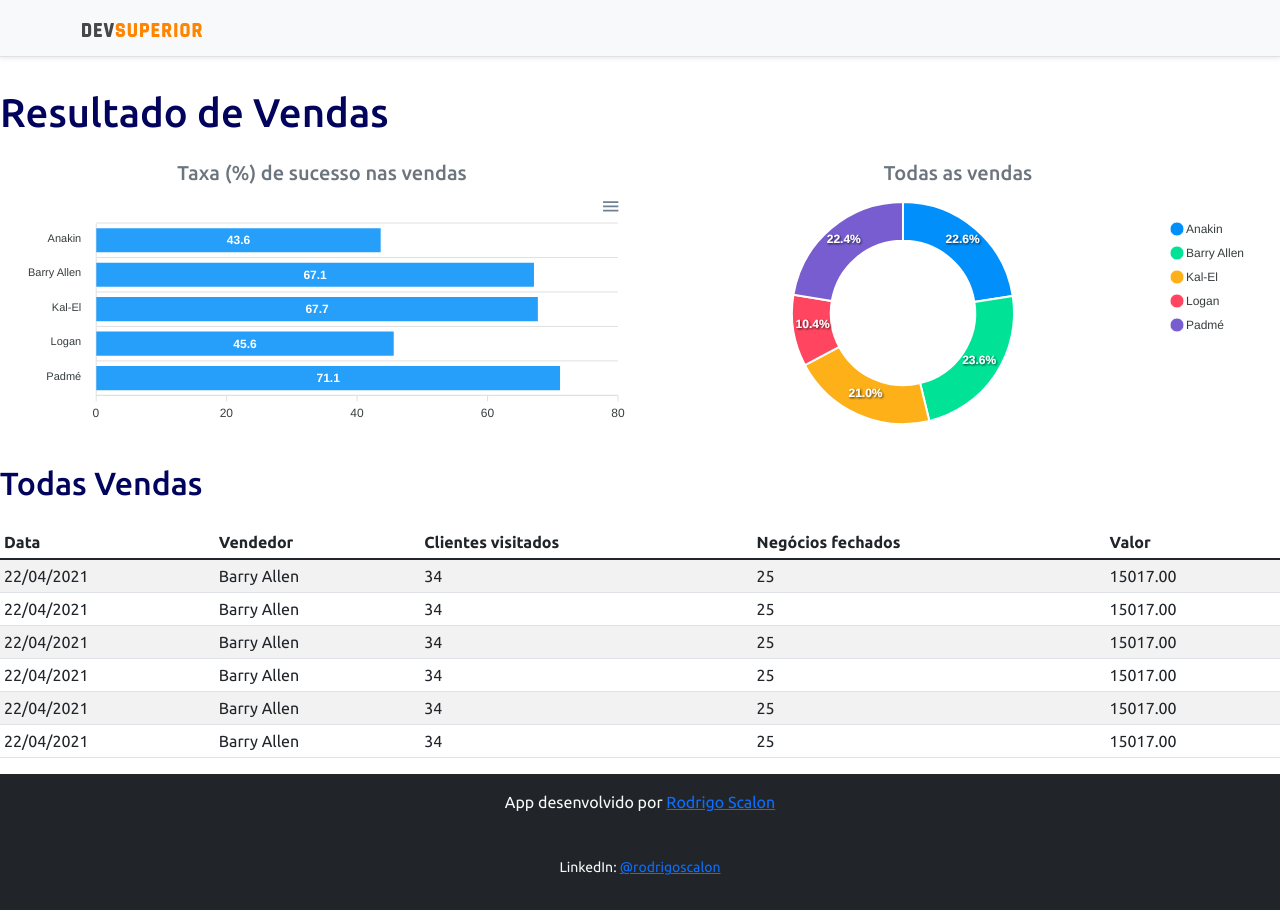
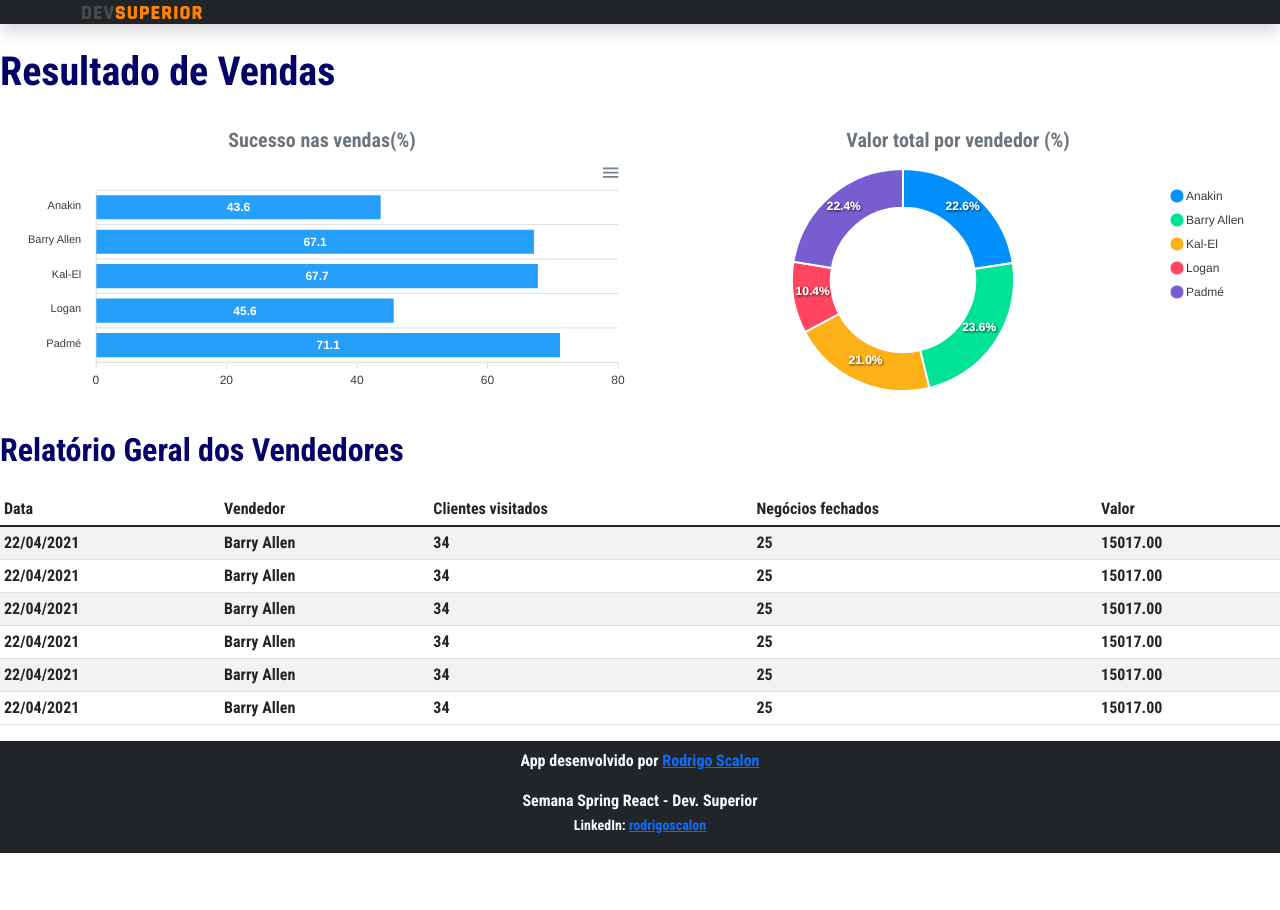
Before and after one commit to RodrigoScalon/Projeto-STS-Vendas, a React (Create React App) app in the folder frontend/: page / in a window 1280 px wide. After the commit the page ends 853 px from the top, so only its background shows below. Built offline with nearby package versions, Linux system fonts and the light colour scheme.

Commit message:
FrontEnd test

```diff
--- a/frontend/src/App.tsx
+++ b/frontend/src/App.tsx
@@ -11,12 +11,12 @@ function App() {
 
       <div className="conteiner">
 
-        <h1 className="text-primary py-3"> Resultado de Vendas </h1>
+        <h1 className="text-primary py-4"> Resultado de Vendas </h1>
 
         <div className="row px-3">
           <div className="col-sm-6">
 
-            <h5 className="text-center text-secondary">Taxa (%) de sucesso nas vendas</h5>
+            <h5 className="text-center text-secondary">Sucesso nas vendas(%)</h5>
 
             <BarChart />
 
@@ -24,13 +24,14 @@ function App() {
 
           <div className="col-sm-6">
 
-            <h5 className="text-center text-secondary">Todas as vendas</h5>
+            <h5 className="text-center text-secondary">Valor total por vendedor (%)</h5>
+
             <DonutChart />
           </div>
         </div>
 
         <div className="py-3">
-          <h2 className="text-primary"> Todas Vendas
+          <h2 className="text-primary"> Relatório Geral dos Vendedores
 
           </h2>
         </div>
--- a/frontend/src/assets/css/styles.css
+++ b/frontend/src/assets/css/styles.css
@@ -1,11 +1,11 @@
-@import url('https://fonts.googleapis.com/css2?family=Ubuntu:wght@300;400;500;700&display=swap');
+@import url('https://fonts.googleapis.com/css2?family=Roboto+Condensed:wght@700&display=swap');
 :root {
-    --color-primary: #02035c;
+    --color-primary: #040268;
 }
 
 html, body {
     height: 100%;
-    font-family: "Ubuntu", sans-serif;
+    font-family: "Roboto Condensed", sans-serif;
 }
 
 #root {
--- a/frontend/src/components/Footer/index.tsx
+++ b/frontend/src/components/Footer/index.tsx
@@ -1,11 +1,11 @@
 const Footer = () => {
 
     return (
-        <footer className="footer mt-auto py-3 bg-dark">
-            <div className="container">
+        <footer className="bg-dark text-center text-white">
+            <div className="container p-2 pb-0">
                 <p className="text-light">App desenvolvido por <a href="https://github.com/RodrigoScalon" target="_blank" rel="noreferrer">Rodrigo Scalon</a></p>
-                <p className="text-light"><small><strong></strong><br />
-                    LinkedIn: <a href="https://linkedin.com/in/rodrigo-scalon" target="_blank" rel="noreferrer">@rodrigoscalon</a></small></p>
+                <p className="text-light">Semana Spring React - Dev. Superior<small><strong></strong><br />
+                    LinkedIn: <a href="https://linkedin.com/in/rodrigo-scalon" target="_blank" rel="noreferrer">rodrigoscalon</a></small></p>
             </div>
         </footer>
     );
--- a/frontend/src/components/NavBar/index.tsx
+++ b/frontend/src/components/NavBar/index.tsx
@@ -3,7 +3,7 @@ import ImgDsDark from 'assets/img/ds-dark.svg';
 const NavBar = () => {
 
     return (
-        <div className="d-flex flex-column flex-md-row align-items-center p-3 px-md-4 mb-3 bg-light border-bottom shadow-sm">
+        <div className="navbar navbar-dark sticky-top bg-dark flex-md-nowrap p-0 shadow">
             <div className="container">
                 <nav className="my-2 my-md-0 mr-md-3">
                     <img src={ImgDsDark} alt="DevSuperior" width="120" />
```
